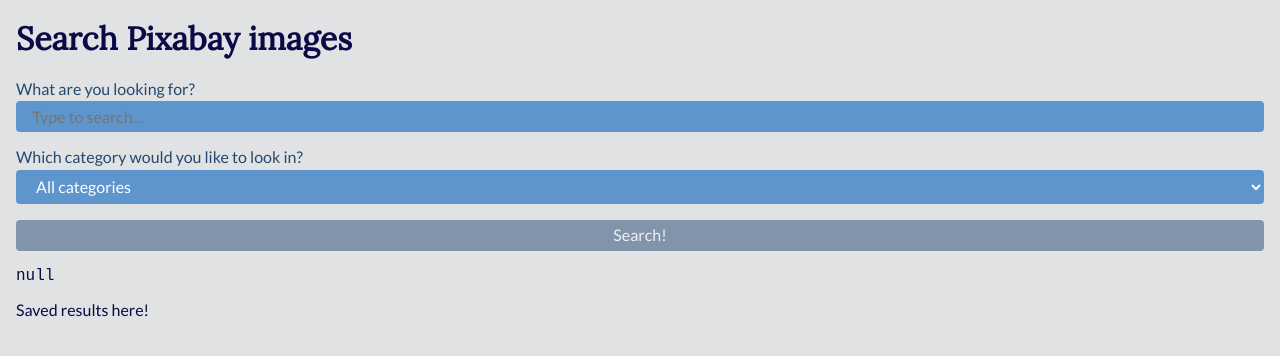
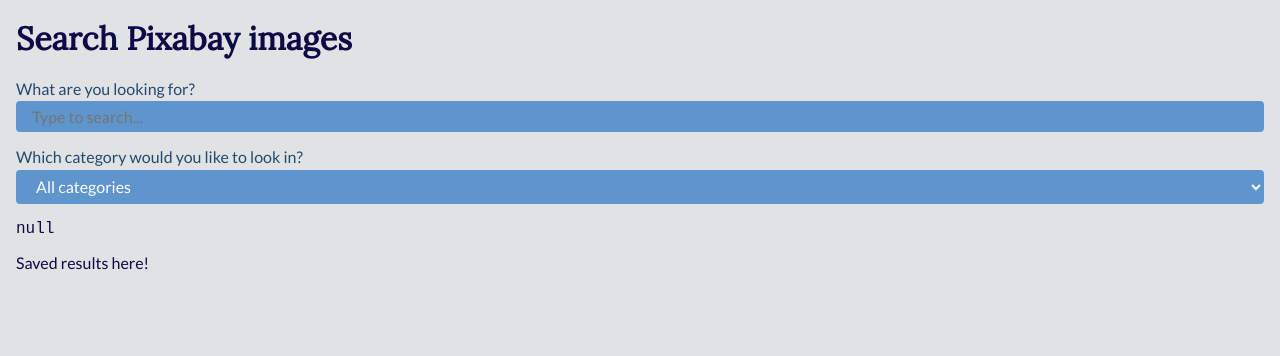
Before and after one commit to tchaflich/piccest, a React app: page / in a window 1280 px wide. Shown: the top 356 px of the page. Built offline with nearby package versions, Linux system fonts and the light colour scheme.

Commit message:
feature: live search, no more button clicking

```diff
--- a/src/js/Pixabay.js
+++ b/src/js/Pixabay.js
@@ -10,11 +10,32 @@
 	// currently the promise returned is a setTimeout,
 	// to emulate an asynchronous API functionality
 
+	static isLastRequest(query, category) {
+		return (
+			Pixabay.lastRequest_ &&
+			Pixabay.lastRequest_.query === query &&
+			Pixabay.lastRequest_.category === category
+		);
+	}
+
+	static stashLastRequest(query, category) {
+		Pixabay.lastRequest_ = {
+			'query': query,
+			'category': category,
+		};
+	}
+
 	static search(query, category) {
+		Pixabay.stashLastRequest(query, category);
+
 		return new Promise((resolve, reject) => {
 			setTimeout(() => {
+				if (!Pixabay.isLastRequest(query, category)) {
+					reject();
+				}
+
 				resolve(fakeData);
-			}, 1000);
+			}, 100 + Math.round(Math.random() * 500));
 		});
 	}
 
@@ -26,6 +47,9 @@
 
 }
 
+Pixabay.lastRequest_ = null;
+
+
 export default Pixabay;
 
 /* eslint-enable */
--- a/src/js/components/App.js
+++ b/src/js/components/App.js
@@ -6,7 +6,6 @@
 import CategorySelect from './CategorySelect';
 import SearchResultList from './SearchResultList';
 import SavedResultList from './SavedResultList';
-import SearchButton from './SearchButton';
 import SearchInput from './SearchInput';
 import Pixabay from '../Pixabay';
 
@@ -16,30 +15,42 @@
 		super(props);
 
 		this.state = {
+			// query string to send to Pixabay
 			'searchQuery': '',
+
+			// category string to send to Pixabay
 			'searchCategory': '',
+
+			// list of search results, null for haven't started yet
 			'searchResults': null,
+
+			// list of results user has saved
 			'savedResults': [],
+
+			// if we are currently sending a request
+			// used for UI QoL / "spinny" elements
 			'loading': false,
 		};
 
 		this.handleCategorySelectUpdate = this.handleCategorySelectUpdate.bind(this);
-		this.handleSearchButtonClick = this.handleSearchButtonClick.bind(this);
 		this.handleSearchInputUpdate = this.handleSearchInputUpdate.bind(this);
 		this.handleResultSave = this.handleResultSave.bind(this);
 		this.handleResultUnsave = this.handleResultUnsave.bind(this);
 	}
 
-	handleSearchButtonClick() {
+	liveSearch(query, category) {
+		let randint = function(min, max) {
+			return Math.floor(Math.random() * (max - min + 1)) + min;
+		};
+
 		this.setState({
 			'loading': true,
 		});
 
-		let randint = function(min, max) {
-			return Math.floor(Math.random() * (max - min + 1)) + min;
-		};
-
-		Pixabay.search().then((data) => {
+		Pixabay.search(
+			query,
+			category
+		).then((data) => {
 			// todo: fix up when search works!
 			// this hits a random subsection of the fake results
 			const tmp1 = randint(0, data.hits.length - 1);
@@ -51,16 +62,20 @@
 				)),
 				'loading': false,
 			});
+		}).catch(() => {
+			// you just typed too fast, nbd
 		});
 	}
 
 	handleSearchInputUpdate(e) {
+		this.liveSearch(e.target.value, this.state.searchCategory);
 		this.setState({
 			'searchQuery': e.target.value,
 		});
 	}
 
 	handleCategorySelectUpdate(e) {
+		this.liveSearch(this.state.searchQuery, e.target.value);
 		this.setState({
 			'searchCategory': e.target.value,
 		});
@@ -88,11 +103,6 @@
 					onUpdate={this.handleCategorySelectUpdate}
 					searchCategory={this.state.searchCategory}
 				/>
-				<SearchButton
-					loading={this.state.loading}
-					searchQuery={this.state.searchQuery}
-					onClick={this.handleSearchButtonClick}
-				/>
 				<SearchResultList
 					results={this.state.searchResults}
 					onSave={this.handleResultSave}
--- a/src/js/components/SearchButton.js
+++ /dev/null
@@ -1,23 +0,0 @@
-
-import React, { Component } from 'react';
-
-class SearchButton extends Component {
-
-	constructor(props) {
-		super(props);
-	}
-
-	render() {
-		return (
-			<div className="SearchButton">
-				<button
-					disabled={this.props.loading || !this.props.searchQuery}
-					onClick={this.props.onClick}
-				>Search!</button>
-			</div>
-		);
-	}
-
-}
-
-export default SearchButton;
--- a/src/scss/_inputs.scss
+++ b/src/scss/_inputs.scss
@@ -8,7 +8,7 @@
 	margin: 0;
 
 	border-width: 0px;
-	border-color: none;
+	border-color: unset;
 	border-style: solid;
 
 	border-radius: 4px;
--- a/src/scss/components/_SearchButton.scss
+++ /dev/null
@@ -1,8 +0,0 @@
-
-.SearchButton {
-	button {
-		width: 100%;
-	}
-
-	margin: 1em auto;
-}
--- a/src/scss/index.scss
+++ b/src/scss/index.scss
@@ -38,7 +38,6 @@
 // components
 @import "components/App";
 @import "components/SearchInput";
-@import "components/SearchButton";
 @import "components/CategorySelect";
 
 
```
Also changed, not shown: 2 other files (tests, documents, lock files or other folders).
